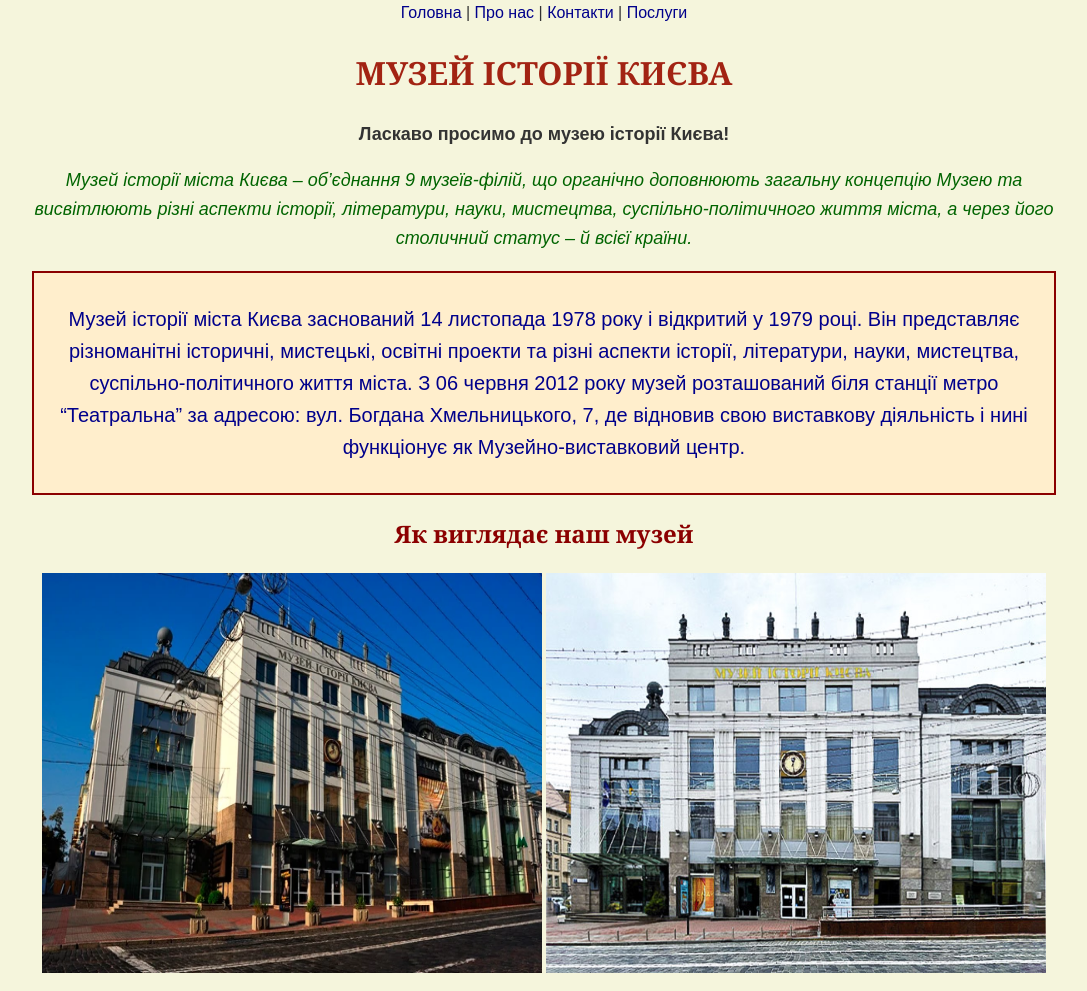
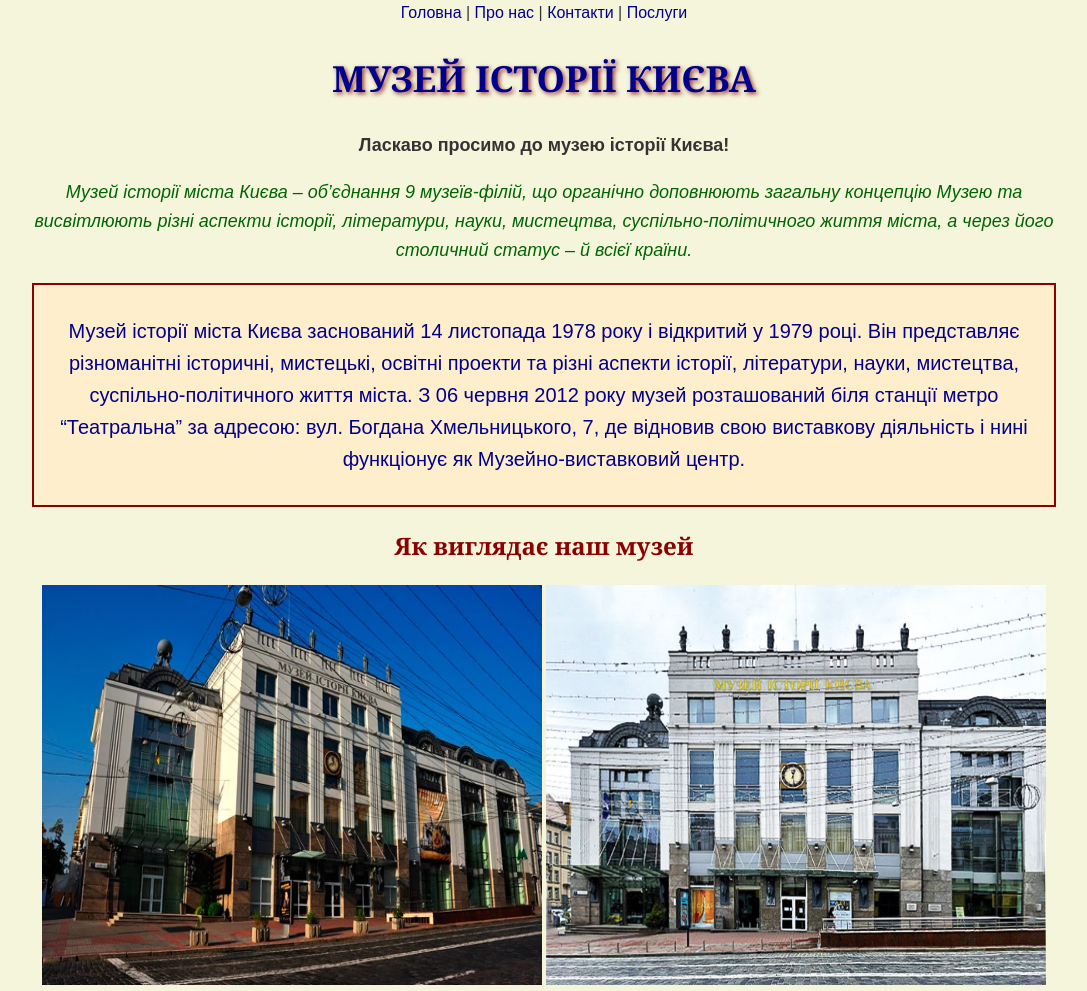
Before and after one commit to art3mk405/my-project, a plain HTML site: page index.html in a window 1280 px wide. Shown: the top 991 px of the page, without its empty margins (96-1183 px from the left). Drawn offline with Linux system fonts and the light colour scheme.

Commit message:
3 лаба

```diff
--- a/index.html
+++ b/index.html
@@ -28,7 +28,8 @@
         <a href="services.html">Послуги</a>
     </nav>
 
-    <h1 style="color: rgb(162, 35, 19); font-weight: bold;">Музей історії Києва</h1>
+    <h1 id="main-title">Музей історії Києва</h1>
+
     <p>
         <font size="4"><b>Ласкаво просимо до музею історії Києва!</b></font>
     </p>
--- a/styles.css
+++ b/styles.css
@@ -12,6 +12,12 @@ h1, h2, h3 {
     font-family: "Georgia", serif;
     color: darkred;
     text-align: center;
+}
+
+#main-title {
+    font-size: 36px;
+    color: darkblue;
+    text-shadow: 2px 2px 4px rgba(134, 16, 16, 0.821);
 }
 
 a {
```
